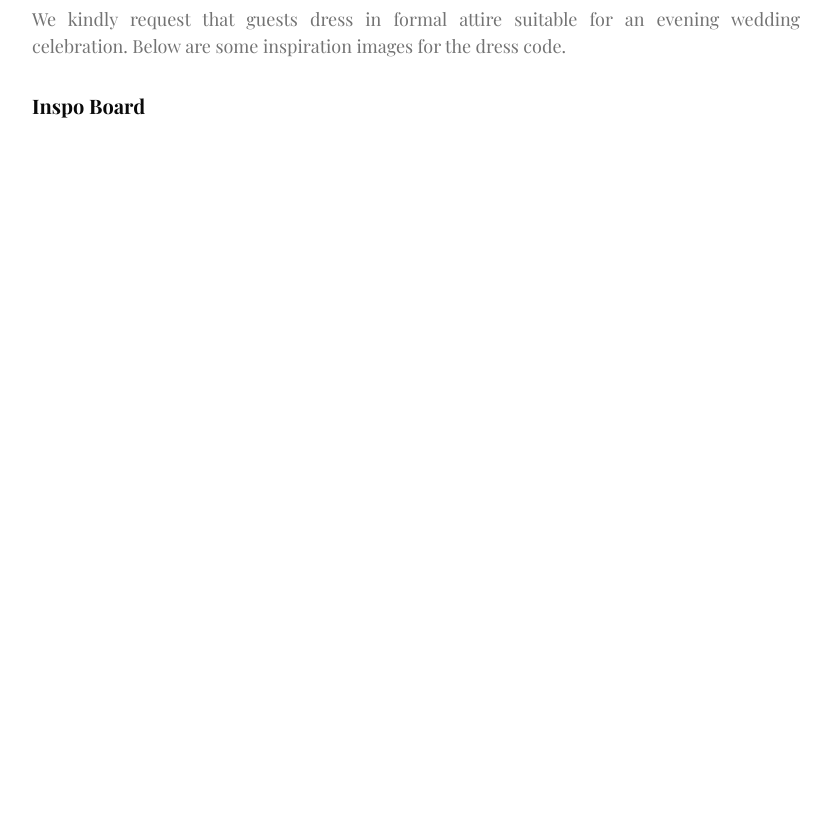
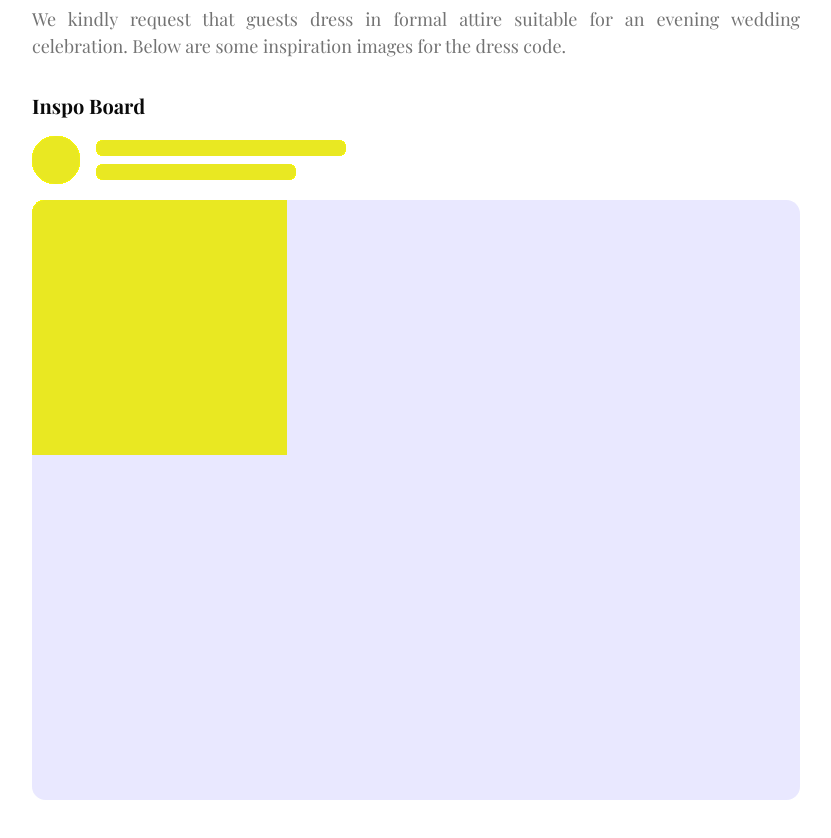
Before and after one commit to dev-pieter/pietsas, a React (Vite) app: page /dress-code in a window 1280 px wide. Shown: the part 600-1438 px from the top of the page, without its empty margins (224-1055 px from the left). Before the commit the page ends 936 px from the top, so only its background shows below. Built offline with nearby package versions, Linux system fonts and the light colour scheme.

Commit message:
fix: Pinterest board double render

```diff
--- a/src/App.tsx
+++ b/src/App.tsx
@@ -17,7 +17,6 @@ function App() {
               activeItem="home"
               heroImage="/images/home-bg.png"
               heroTitle="Saskia &amp; Pieter"
-              heroSubtitle="We're getting married!"
             >
               <HomePage />
             </AppLayout>
--- a/src/components/PinterestBoard.tsx
+++ b/src/components/PinterestBoard.tsx
@@ -1,4 +1,5 @@
-import { useEffect } from "react";
+import { useEffect, useRef } from "react";
+import { Skeleton } from "./ui/skeleton";
 
 interface PinterestBoardProps {
   url: string;
@@ -11,22 +12,45 @@ const PinterestBoard = ({
   height = 800,
   width = 800,
 }: PinterestBoardProps) => {
+  const initialized = useRef(false);
+
   useEffect(() => {
-    // Reinitialize Pinterest widgets after component mounts
-    if (window.PinUtils) {
-      window.PinUtils.build();
-    }
-  }, [url]);
+    // Only initialize if not already done and Pinterest utils are available
+    const t = setTimeout(() => {
+      if (!initialized.current && window.PinUtils) {
+        window.PinUtils.build();
+        initialized.current = true;
+      }
+    }, 500);
+
+    // Cleanup function to reset initialization flag when component unmounts
+    return () => {
+      initialized.current = false;
+      clearTimeout(t);
+    };
+  }, []);
 
   return (
-    <div className="pinterest-board-container">
+    <div className="pinterest-board-container relative min-h-[400px]">
       <a
         data-pin-do="embedBoard"
         data-pin-board-width={width}
         data-pin-scale-height={height}
         data-pin-scale-width="115"
         href={url}
-      ></a>
+        className="block w-full"
+      >
+        <div className="space-y-4">
+          <div className="flex items-center space-x-4">
+            <Skeleton className="h-12 w-12 rounded-full" />
+            <div className="space-y-2">
+              <Skeleton className="h-4 w-[250px]" />
+              <Skeleton className="h-4 w-[200px]" />
+            </div>
+          </div>
+          <Skeleton className="h-[600px] max-w-3xl rounded-xl" />
+        </div>
+      </a>
     </div>
   );
 };
--- /dev/null
+++ b/src/components/ui/skeleton.tsx
@@ -0,0 +1,13 @@
+import { cn } from "@/lib/utils"
+
+function Skeleton({ className, ...props }: React.ComponentProps<"div">) {
+  return (
+    <div
+      data-slot="skeleton"
+      className={cn("bg-primary/10 animate-pulse rounded-md", className)}
+      {...props}
+    />
+  )
+}
+
+export { Skeleton }
```
